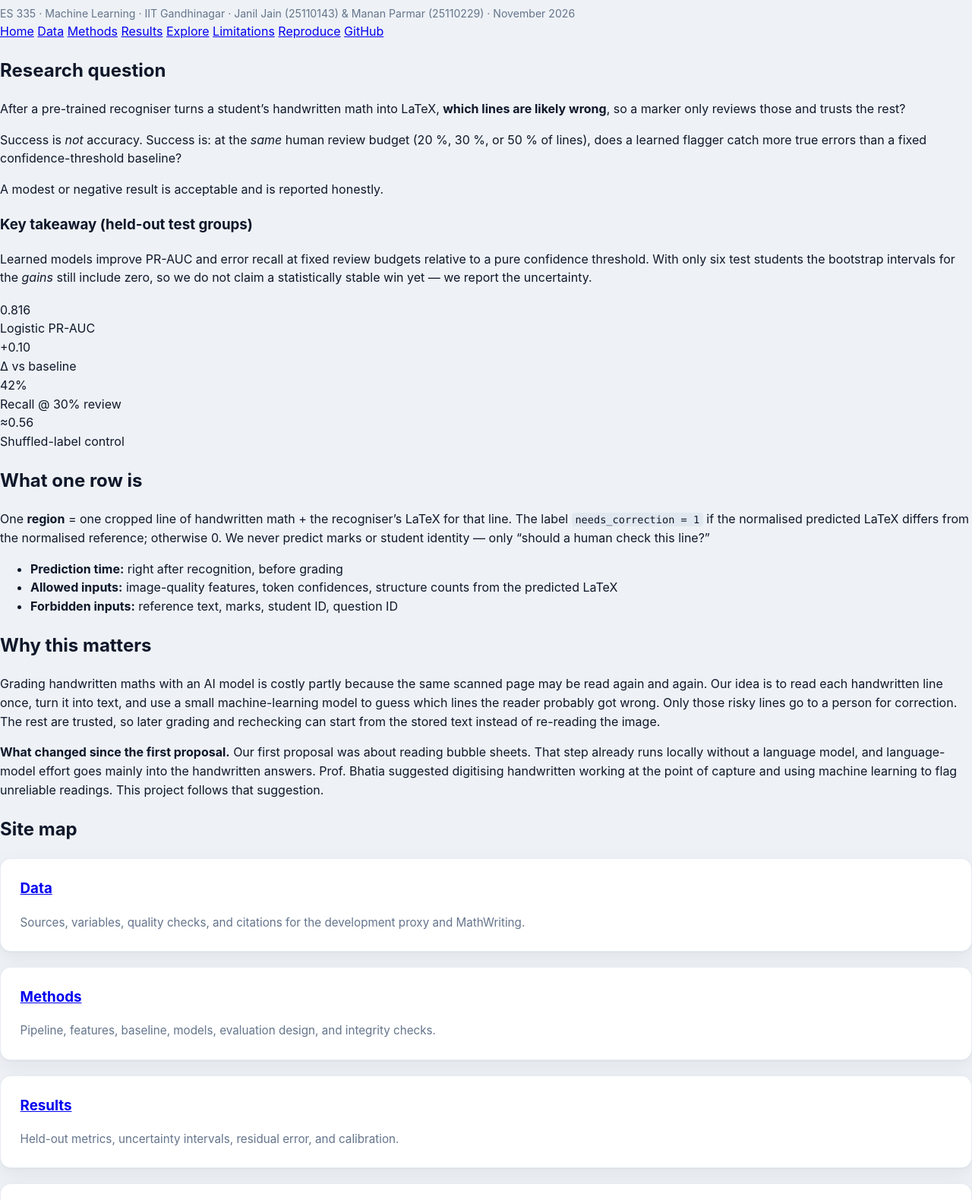
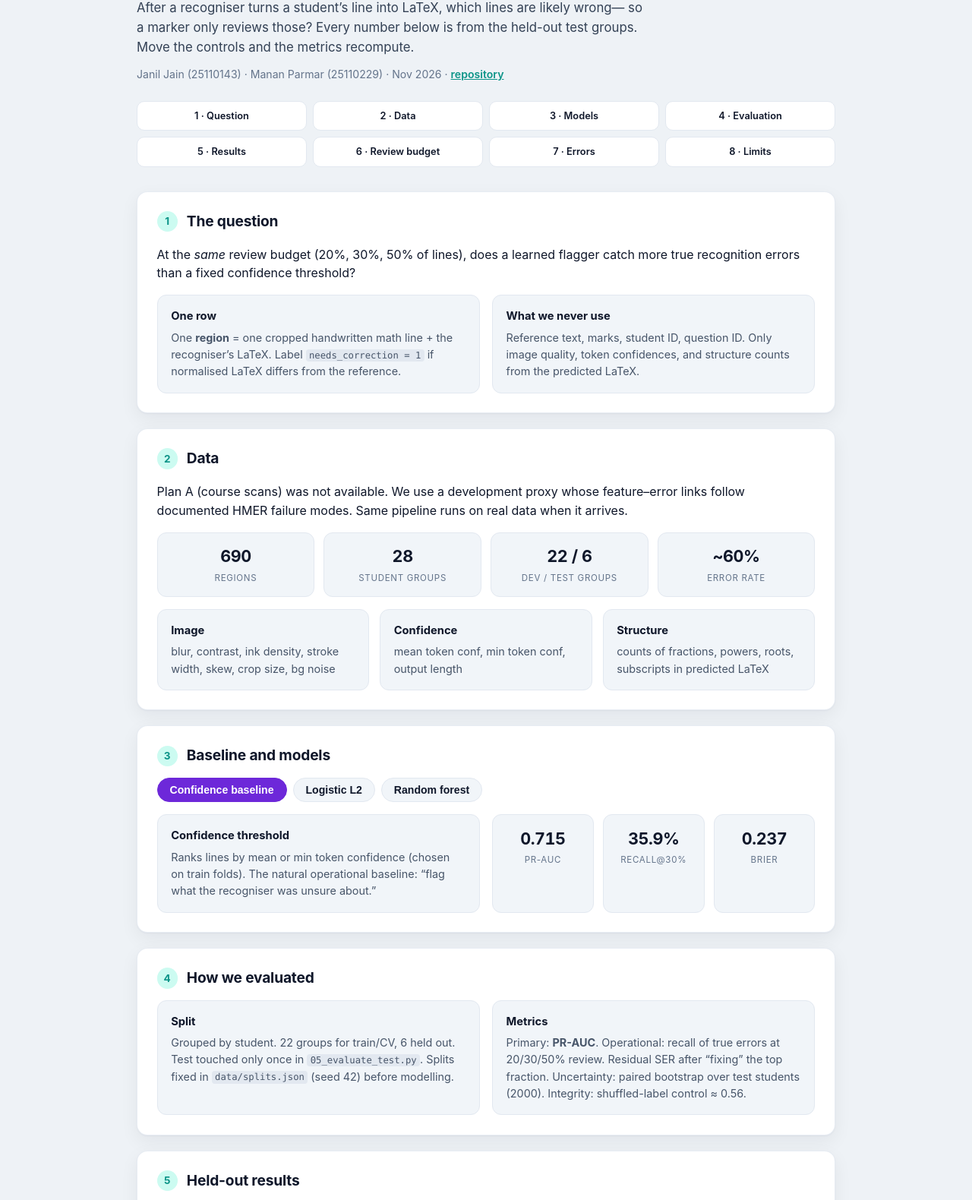
Before and after one commit to Janil-ship-it/es335-math-recognition-error-prediction, a plain HTML site: page docs/index.html in a window 1280 px wide. Shown: the part 126-1706 px from the top of the page at 76% size. Drawn offline with Linux system fonts and the light colour scheme.

Commit message:
Interactive website with live charts and model controls

```diff
--- a/docs/index.html
+++ b/docs/index.html
@@ -7,131 +7,191 @@
 <link rel="stylesheet" href="style.css" />
 </head>
 <body>
-<header class="site-header">
-  <div class="wrap">
-    <h1>Which Handwritten Math Lines Can We Trust?</h1>
-    <p class="subtitle">Predicting recognition errors so only risky handwritten-math lines go to human review</p>
-    <p class="meta">ES 335 · Machine Learning · IIT Gandhinagar · Janil Jain (25110143) &amp; Manan Parmar (25110229) · November 2026</p>
-  </div>
+<div class="page">
+  <header class="top">
+    <p class="eyebrow">ES 335 · MACHINE LEARNING · IIT GANDHINAGAR</p>
+    <h1>Which handwritten math lines can we trust?</h1>
+    <p class="lede">
+      After a recogniser turns a student’s line into LaTeX, which lines are likely wrong—
+      so a marker only reviews those? Every number below is from the held-out test groups.
+      Move the controls and the metrics recompute.
+    </p>
+    <p class="meta">Janil Jain (25110143) · Manan Parmar (25110229) · Nov 2026
+      · <a href="https://github.com/Janil-ship-it/es335-math-recognition-error-prediction">repository</a>
+    </p>
   </header>
 
-<nav class="nav">
-  <div class="wrap nav-inner">
-    <a href="index.html" class="active">Home</a>
-    <a href="data.html">Data</a>
-    <a href="methods.html">Methods</a>
-    <a href="results.html">Results</a>
-    <a href="explore.html">Explore</a>
-    <a href="limitations.html">Limitations</a>
-    <a href="reproduce.html">Reproduce</a>
-    <a class="repo-link" href="https://github.com/Janil-ship-it/es335-math-recognition-error-prediction" target="_blank" rel="noopener">GitHub</a>
-  </div>
+  <nav class="section-nav" id="section-nav">
+    <a href="#s1">1 · Question</a>
+    <a href="#s2">2 · Data</a>
+    <a href="#s3">3 · Models</a>
+    <a href="#s4">4 · Evaluation</a>
+    <a href="#s5">5 · Results</a>
+    <a href="#s6">6 · Review budget</a>
+    <a href="#s7">7 · Errors</a>
+    <a href="#s8">8 · Limits</a>
   </nav>
 
-<main class="wrap">
-  <section>
-    <h2>Research question</h2>
-    <p>
-      After a pre-trained recogniser turns a student’s handwritten math into LaTeX,
-      <strong>which lines are likely wrong</strong>, so a marker only reviews those and trusts the rest?
-    </p>
-    <p>
-      Success is <em>not</em> accuracy. Success is: at the <em>same</em> human review budget
-      (20&nbsp;%, 30&nbsp;%, or 50&nbsp;% of lines), does a learned flagger catch more true errors than a fixed
-      confidence-threshold baseline?
-    </p>
-    <p>
-      A modest or negative result is acceptable and is reported honestly.
-    </p>
-
-    <div class="hero-takeaway">
-      <h3>Key takeaway (held-out test groups)</h3>
-      <p>
-        Learned models improve PR-AUC and error recall at fixed review budgets relative to a pure
-        confidence threshold. With only six test students the bootstrap intervals for the <em>gains</em>
-        still include zero, so we do not claim a statistically stable win yet — we report the uncertainty.
-      </p>
-      <div class="stats-grid" style="margin-top:1.1rem">
-        <div class="stat-card">
-          <div class="value">0.816</div>
-          <div class="label">Logistic PR-AUC</div>
+  <section class="card" id="s1">
+    <div class="card-head"><span class="num">1</span><h2>The question</h2></div>
+    <p>At the <em>same</em> review budget (20%, 30%, 50% of lines), does a learned flagger catch more true recognition errors than a fixed confidence threshold?</p>
+    <div class="grid-2">
+      <div class="mini">
+        <h3>One row</h3>
+        <p>One <strong>region</strong> = one cropped handwritten math line + the recogniser’s LaTeX. Label <code>needs_correction = 1</code> if normalised LaTeX differs from the reference.</p>
       </div>
-        <div class="stat-card">
-          <div class="value">+0.10</div>
-          <div class="label">Δ vs baseline</div>
-        </div>
-        <div class="stat-card">
-          <div class="value">42%</div>
-          <div class="label">Recall @ 30% review</div>
-        </div>
-        <div class="stat-card">
-          <div class="value">≈0.56</div>
-          <div class="label">Shuffled-label control</div>
-        </div>
+      <div class="mini">
+        <h3>What we never use</h3>
+        <p>Reference text, marks, student ID, question ID. Only image quality, token confidences, and structure counts from the predicted LaTeX.</p>
       </div>
     </div>
   </section>
 
-  <section>
-    <h2>What one row is</h2>
-    <p>
-      One <strong>region</strong> = one cropped line of handwritten math + the recogniser’s LaTeX for that line.
-      The label <code>needs_correction = 1</code> if the normalised predicted LaTeX differs from the normalised
-      reference; otherwise 0. We never predict marks or student identity — only “should a human check this line?”
-    </p>
-    <ul>
-      <li><strong>Prediction time:</strong> right after recognition, before grading</li>
-      <li><strong>Allowed inputs:</strong> image-quality features, token confidences, structure counts from the predicted LaTeX</li>
-      <li><strong>Forbidden inputs:</strong> reference text, marks, student ID, question ID</li>
-    </ul>
-  </section>
-
-  <section>
-    <h2>Why this matters</h2>
-    <p>
-      Grading handwritten maths with an AI model is costly partly because the same scanned page may be
-      read again and again. Our idea is to read each handwritten line once, turn it into text, and use a
-      small machine-learning model to guess which lines the reader probably got wrong. Only those risky
-      lines go to a person for correction. The rest are trusted, so later grading and rechecking can start
-      from the stored text instead of re-reading the image.
-    </p>
-    <div class="callout">
-      <strong>What changed since the first proposal.</strong>
-      Our first proposal was about reading bubble sheets. That step already runs locally without a language model,
-      and language-model effort goes mainly into the handwritten answers. Prof. Bhatia suggested digitising
-      handwritten working at the point of capture and using machine learning to flag unreliable readings.
-      This project follows that suggestion.
+  <section class="card" id="s2">
+    <div class="card-head"><span class="num">2</span><h2>Data</h2></div>
+    <p>Plan A (course scans) was not available. We use a development proxy whose feature–error links follow documented HMER failure modes. Same pipeline runs on real data when it arrives.</p>
+    <div class="stat-row">
+      <div class="stat"><div class="stat-val">690</div><div class="stat-lab">regions</div></div>
+      <div class="stat"><div class="stat-val">28</div><div class="stat-lab">student groups</div></div>
+      <div class="stat"><div class="stat-val">22 / 6</div><div class="stat-lab">dev / test groups</div></div>
+      <div class="stat"><div class="stat-val">~60%</div><div class="stat-lab">error rate</div></div>
+    </div>
+    <div class="grid-3">
+      <div class="mini"><h3>Image</h3><p>blur, contrast, ink density, stroke width, skew, crop size, bg noise</p></div>
+      <div class="mini"><h3>Confidence</h3><p>mean token conf, min token conf, output length</p></div>
+      <div class="mini"><h3>Structure</h3><p>counts of fractions, powers, roots, subscripts in predicted LaTeX</p></div>
     </div>
   </section>
 
-  <section>
-    <h2>Site map</h2>
-    <div class="two-col">
-      <div class="card">
-        <h3 style="margin-top:0"><a href="data.html">Data</a></h3>
-        <p style="margin:0;font-size:0.95rem;color:var(--muted)">Sources, variables, quality checks, and citations for the development proxy and MathWriting.</p>
+  <section class="card" id="s3">
+    <div class="card-head"><span class="num">3</span><h2>Baseline and models</h2></div>
+    <div class="toggle-row" id="model-toggles">
+      <button class="tog active" data-model="baseline">Confidence baseline</button>
+      <button class="tog" data-model="logistic">Logistic L2</button>
+      <button class="tog" data-model="forest">Random forest</button>
     </div>
-      <div class="card">
-        <h3 style="margin-top:0"><a href="methods.html">Methods</a></h3>
-        <p style="margin:0;font-size:0.95rem;color:var(--muted)">Pipeline, features, baseline, models, evaluation design, and integrity checks.</p>
+    <div class="grid-2">
+      <div class="mini" id="model-desc">
+        <h3>Confidence threshold</h3>
+        <p>Ranks lines by mean or min token confidence (chosen on train folds). The natural operational baseline: “flag what the recogniser was unsure about.”</p>
       </div>
-      <div class="card">
-        <h3 style="margin-top:0"><a href="results.html">Results</a></h3>
-        <p style="margin:0;font-size:0.95rem;color:var(--muted)">Held-out metrics, uncertainty intervals, residual error, and calibration.</p>
-      </div>
-      <div class="card">
-        <h3 style="margin-top:0"><a href="explore.html">Explore</a></h3>
-        <p style="margin:0;font-size:0.95rem;color:var(--muted)">Interactive review-budget laboratory and region explorer (demo data).</p>
+      <div class="stat-row compact" id="model-stats">
+        <div class="stat"><div class="stat-val" id="ms-prauc">0.715</div><div class="stat-lab">PR-AUC</div></div>
+        <div class="stat"><div class="stat-val" id="ms-r30">35.9%</div><div class="stat-lab">Recall@30%</div></div>
+        <div class="stat"><div class="stat-val" id="ms-brier">0.237</div><div class="stat-lab">Brier</div></div>
       </div>
     </div>
   </section>
-</main>
 
-<footer class="site-footer">
-  <div class="wrap">
-    <p>ES 335 · Machine Learning · IIT Gandhinagar · 2026</p>
-    <p>AI assistants were used for scaffolding and editing; all experimental numbers come from the code in the repository. We take responsibility for every result.</p>
+  <section class="card" id="s4">
+    <div class="card-head"><span class="num">4</span><h2>How we evaluated</h2></div>
+    <div class="grid-2">
+      <div class="mini">
+        <h3>Split</h3>
+        <p>Grouped by student. 22 groups for train/CV, 6 held out. Test touched only once in <code>05_evaluate_test.py</code>. Splits fixed in <code>data/splits.json</code> (seed 42) before modelling.</p>
       </div>
+      <div class="mini">
+        <h3>Metrics</h3>
+        <p>Primary: <strong>PR-AUC</strong>. Operational: recall of true errors at 20/30/50% review. Residual SER after “fixing” the top fraction. Uncertainty: paired bootstrap over test students (2000). Integrity: shuffled-label control ≈ 0.56.</p>
+      </div>
+    </div>
+  </section>
+
+  <section class="card" id="s5">
+    <div class="card-head"><span class="num">5</span><h2>Held-out results</h2></div>
+    <div class="table-wrap">
+      <table class="metrics">
+        <thead>
+          <tr>
+            <th>Model</th><th>PR-AUC (95% CI)</th><th>Δ vs baseline</th>
+            <th>Recall@20%</th><th>Recall@30%</th><th>Recall@50%</th><th>Brier</th>
+          </tr>
+        </thead>
+        <tbody>
+          <tr>
+            <td>Confidence baseline</td>
+            <td>0.715 [0.641, 0.849]</td><td>—</td>
+            <td>25.0%</td><td>35.9%</td><td>58.7%</td><td>0.237</td>
+          </tr>
+          <tr>
+            <td>Logistic L2</td>
+            <td>0.816 [0.766, 0.874]</td><td>+0.100 [−0.006, 0.190]</td>
+            <td>29.3%</td><td>42.4%</td><td>64.1%</td><td>0.200</td>
+          </tr>
+          <tr>
+            <td>Random forest</td>
+            <td>0.830 [0.771, 0.902]</td><td>+0.115 [−0.007, 0.186]</td>
+            <td>25.0%</td><td>41.3%</td><td>67.4%</td><td>0.195</td>
+          </tr>
+        </tbody>
+      </table>
+    </div>
+    <p class="note">Point estimates favour the learned models. With only six test students the bootstrap intervals for the <em>gains</em> still include zero—we report the uncertainty, not a claim of a stable win. Shuffled-label control PR-AUC ≈ 0.56 (near prevalence) argues against leakage.</p>
+  </section>
+
+  <section class="card" id="s6">
+    <div class="card-head"><span class="num">6</span><h2>Review budget — made movable</h2></div>
+    <p>Choose what fraction of lines a marker is willing to check. Bars show the share of true errors that would be caught if that top fraction were reviewed (held-out test scores).</p>
+    <div class="controls">
+      <label class="slider-label">Review rate <strong id="rate-label">30%</strong></label>
+      <input type="range" id="rate-slider" min="10" max="70" value="30" step="5" />
+      <div class="chip-row">
+        <button class="chip" data-rate="20">20%</button>
+        <button class="chip active" data-rate="30">30%</button>
+        <button class="chip" data-rate="50">50%</button>
+      </div>
+    </div>
+    <div class="explore-grid">
+      <div class="chart-panel">
+        <canvas id="recall-chart" width="520" height="280"></canvas>
+      </div>
+      <div class="live-stats">
+        <div class="live-card"><div class="live-lab">Baseline catches</div><div class="live-val" id="live-base">—</div></div>
+        <div class="live-card accent"><div class="live-lab">Logistic catches</div><div class="live-val" id="live-lr">—</div></div>
+        <div class="live-card accent2"><div class="live-lab">Forest catches</div><div class="live-val" id="live-rf">—</div></div>
+        <div class="live-card"><div class="live-lab">Missed (logistic)</div><div class="live-val" id="live-miss">—</div></div>
+        <div class="live-card"><div class="live-lab">Gain vs baseline</div><div class="live-val" id="live-gain">—</div></div>
+        <div class="live-card"><div class="live-lab">Residual SER (logistic)</div><div class="live-val" id="live-ser">—</div></div>
+      </div>
+    </div>
+    <p class="note" id="budget-note"></p>
+  </section>
+
+  <section class="card" id="s7">
+    <div class="card-head"><span class="num">7</span><h2>Error analysis</h2></div>
+    <div class="grid-2">
+      <div class="mini">
+        <h3>Missed errors</h3>
+        <p>At 30% review the baseline still misses ~64% of true errors; logistic misses ~58%. Misses tend to be moderate-confidence lines with poor image quality or complex structure—exactly where non-confidence features help.</p>
+      </div>
+      <div class="mini">
+        <h3>False alarms & residual SER</h3>
+        <p>At a fixed review rate the ranking trade-off is built into PR-AUC and recall@k. Residual average SER after reviewing the top 30% falls from ~0.13 (baseline) to ~0.12 (logistic).</p>
+      </div>
+    </div>
+    <div class="chart-panel full">
+      <canvas id="compare-chart" width="720" height="220"></canvas>
+      <p class="chart-cap">Recall of true errors at 20 / 30 / 50% review — three models side by side</p>
+    </div>
+  </section>
+
+  <section class="card" id="s8">
+    <div class="card-head"><span class="num">8</span><h2>Limitations and claims</h2></div>
+    <ul class="limits">
+      <li><strong>Proxy data.</strong> Not real course scans. We claim a working methodology and ranking gains under this recogniser behaviour—not operational accuracy on IITGN scripts until Plan A runs.</li>
+      <li><strong>Small test set.</strong> Six groups → wide CIs; deltas vs baseline are not yet significant at 95%.</li>
+      <li><strong>One recogniser profile.</strong> Real TexTeller / UniMERNet confidences may shift the operating point.</li>
+      <li><strong>High base error rate.</strong> Stress-tests ranking; gains may shrink when recognition improves.</li>
+    </ul>
+    <p class="claim"><strong>What we claim:</strong> on this setup, logistic and forest improve PR-AUC and error recall at fixed review budgets relative to a confidence threshold, with uncertainty quantified by student-level bootstrap, and with a negative control that does not look like leakage.</p>
+  </section>
+
+  <footer class="foot">
+    <p>ES 335 · IIT Gandhinagar · 2026</p>
+    <p>AI assistants helped with scaffolding; every experimental number comes from the code in the repository.
+      <a href="https://github.com/Janil-ship-it/es335-math-recognition-error-prediction">Reproduce it</a>.</p>
   </footer>
+</div>
+<script src="app.js"></script>
 </body>
 </html>
```
Lines whose indentation alone changed are shown as unchanged.
